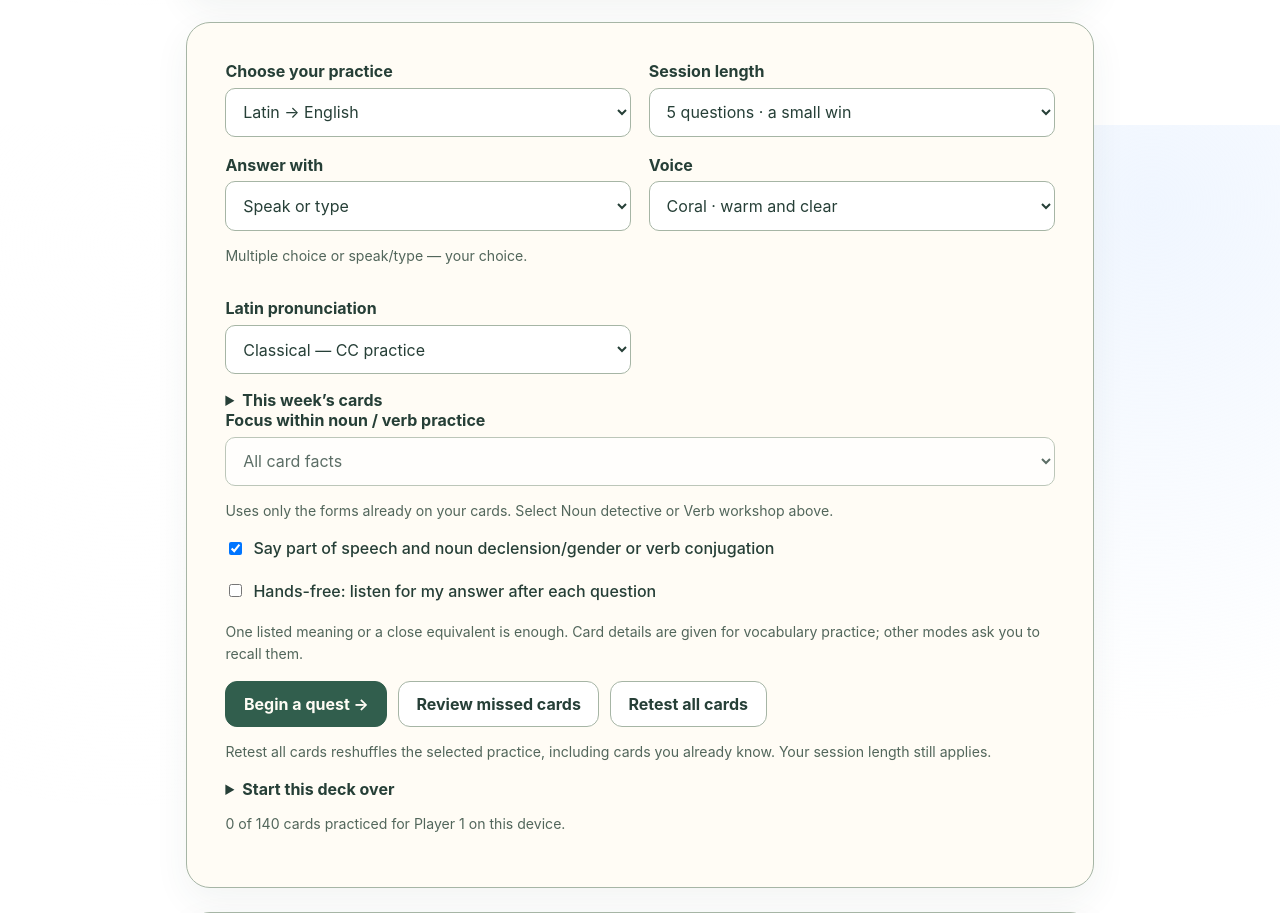
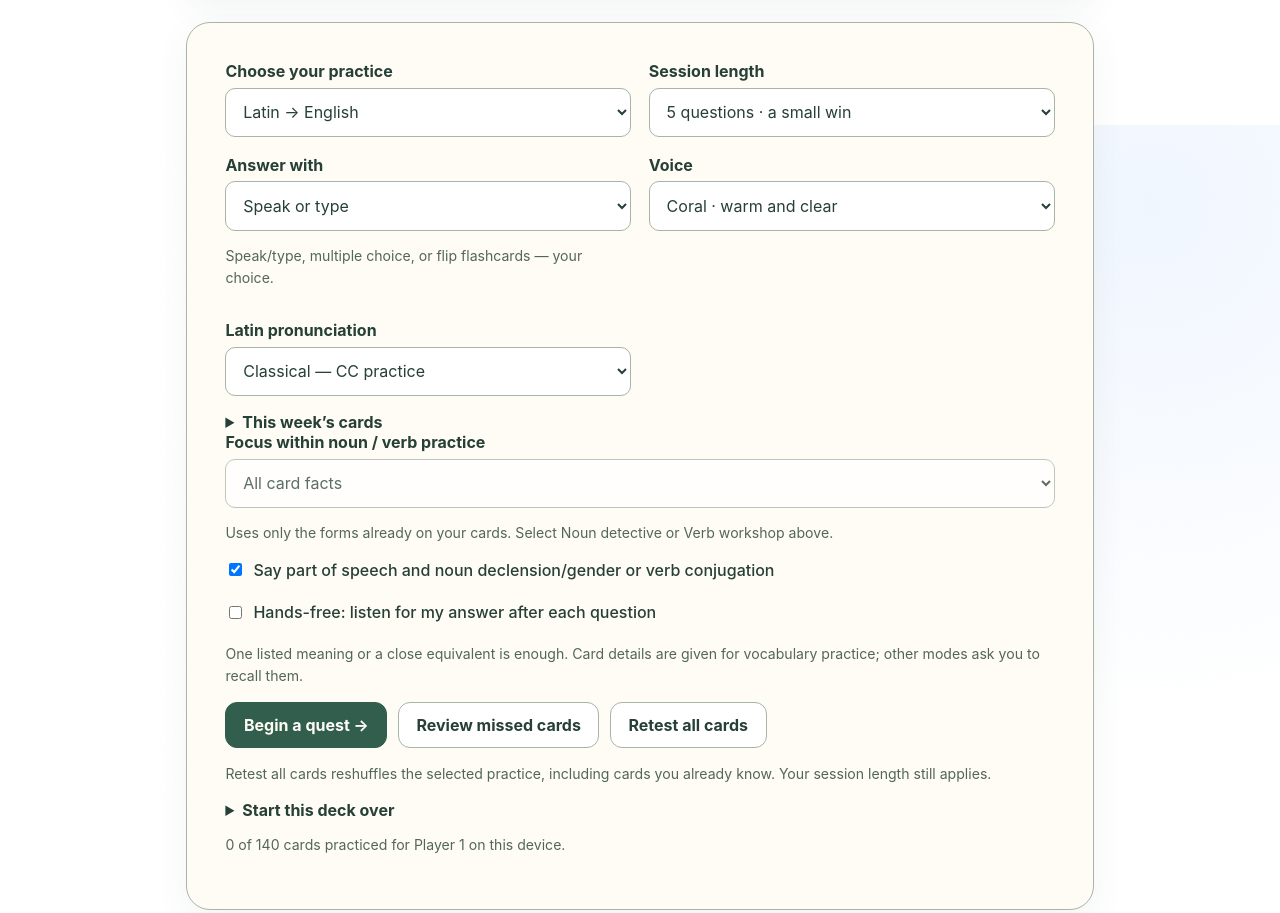
Before and after one commit to theandrewgordon/bible-generator, a Flask app: page /labs/latin-quest in a window 1280 px wide. Shown: the part 675-1588 px from the top of the page. Run offline with Flask 3, Linux system fonts and the light colour scheme; data that the repository does not hold is empty; some libraries are stand-ins or nearby versions.

Commit message:
Add bidirectional flip flashcards with cached optional audio and separate ratings

```diff
--- a/static/js/latin-quest-core.js
+++ b/static/js/latin-quest-core.js
@@ -24,7 +24,7 @@ function buildQueue(questions,mode,size,stats,review=false,random=Math.random){
  const seen=new Set();return pool.filter(q=>{if(seen.has(q.card))return false;seen.add(q.card);return true;}).slice(0,size);
 }
 function resetProgress(stats,questions,mode,response){
- const ids=new Set(questions.filter(q=>mode==='mixed'?q.mode!=='reverse':q.mode===mode).map(q=>q.id+(response==='choice'?':choice':'')));
+ const ids=new Set(questions.filter(q=>mode==='mixed'?q.mode!=='reverse':q.mode===mode).map(q=>q.id+(['choice','flash'].includes(response)?':'+response:'')));
  return Object.fromEntries(Object.entries(stats).filter(([id])=>!ids.has(id)));
 }
 // Distractors come only from approved vocabulary; never offer another accepted answer.
--- a/static/js/latin-quest.js
+++ b/static/js/latin-quest.js
@@ -7,7 +7,7 @@ try{const saved=JSON.parse(localStorage.getItem(PLAYERS)||'null');if(saved&&Arra
 let STORE='faithsparks.latinQuest.player.'+player+'.progress.v1';
 const CACHE='faithsparks-latin-voice-'+config.audioVersion;
 let stats={},queue=[],position=0,score=0,completed=0,active=false,resolved=false,helped=false,currentCorrect=false,previousStat=null;
-let studyCue=null,resetBackup=null,choiceButtons=[],selectedChoice=null,requestedReset=null,assisted=0;
+let studyCue=null,resetBackup=null,choiceButtons=[],selectedChoice=null,requestedReset=null,assisted=0,flashBack=false,flashSeen=false;
 let settings={},generation=0,audio=null,recognition=null,nextTimer=null;
 const memory=new Map(),pending=new Map(),Recognition=window.SpeechRecognition||window.webkitSpeechRecognition;
 function notice(text){$('lq-notice').textContent=text;}
@@ -28,9 +28,9 @@ function practicePool(){let pool=config.questions;if($('lq-week-use').checked)po
 function showMemory(){const memory=config.memory?.[current().card];if(!memory)return;if(!resolved)helped=true;$('lq-memory-text').textContent='Memory aid, not an answer: '+memory.text;$('lq-memory-text').hidden=false;$('lq-memory-source').href=memory.source;$('lq-memory-source').hidden=false;$('lq-memory-hear').hidden=false;}
 $('lq-week-search').addEventListener('input',paintWeek);$('lq-week-use').addEventListener('change',saveWeek);$('lq-week-all').addEventListener('click',()=>{weekly=new Set(deckCards.map(q=>q.card));saveWeek();paintWeek();});$('lq-week-none').addEventListener('click',()=>{weekly.clear();saveWeek();paintWeek();});$('lq-memory-open').addEventListener('click',showMemory);$('lq-memory-hear').addEventListener('click',()=>{if(active)speak('memory:'+current().card);});paintWeek();
 
-function progressQuestion(){return settings.response==='choice'?{...current(),id:current().id+':choice'}:current();}
-function sessionStats(){if(settings.response!=='choice')return stats;return Object.fromEntries(Object.entries(stats).filter(([id])=>id.endsWith(':choice')).map(([id,value])=>[id.slice(0,-7),value]));}
-function syncResponse(){const mode=$('lq-mode').value;$('lq-focus').disabled=!['nouns','verbs'].includes(mode);for(const option of $('lq-focus').options||[])option.disabled=option.value!=='all'&&(mode==='verbs'?option.value!=='principal':option.value==='principal');if((mode==='verbs'&&$('lq-focus').value!=='principal')||(mode==='nouns'&&$('lq-focus').value==='principal'))$('lq-focus').value='all';const supported=['meaning','reverse'].includes($('lq-mode').value);$('lq-response').disabled=!supported;if(!supported)$('lq-response').value='recall';const choice=supported&&$('lq-response').value==='choice';$('lq-auto').disabled=choice||!Recognition;if(choice)$('lq-auto').checked=false;$('lq-response-note').textContent=supported?'Multiple choice or speak/type — your choice.':'This practice uses speak or type. Multiple choice is available for Latin ↔ English.';}
+function progressQuestion(){return ['choice','flash'].includes(settings.response)?{...current(),id:current().id+':'+settings.response}:current();}
+function sessionStats(){if(!['choice','flash'].includes(settings.response))return stats;const suffix=':'+settings.response;return Object.fromEntries(Object.entries(stats).filter(([id])=>id.endsWith(suffix)).map(([id,value])=>[id.slice(0,-suffix.length),value]));}
+function syncResponse(){const mode=$('lq-mode').value;$('lq-focus').disabled=!['nouns','verbs'].includes(mode);for(const option of $('lq-focus').options||[])option.disabled=option.value!=='all'&&(mode==='verbs'?option.value!=='principal':option.value==='principal');if((mode==='verbs'&&$('lq-focus').value!=='principal')||(mode==='nouns'&&$('lq-focus').value==='principal'))$('lq-focus').value='all';const supported=['meaning','reverse'].includes($('lq-mode').value);$('lq-response').disabled=!supported;if(!supported)$('lq-response').value='recall';const choice=supported&&['choice','flash'].includes($('lq-response').value);$('lq-auto').disabled=choice||!Recognition;if(choice)$('lq-auto').checked=false;$('lq-response-note').textContent=supported?'Speak/type, multiple choice, or flip flashcards — your choice.':'This practice uses speak or type. Multiple choice and flashcards are available for Latin ↔ English.';}
 function paintChoices(){
  const options=$('lq-options');options.replaceChildren();choiceButtons=[];selectedChoice=null;const values=settings.response==='choice'?core.choicesFor(current(),config.questions):[];
  $('lq-multiple').hidden=!values.length;$('lq-form').hidden=!!values.length;$('lq-choice-repeat').hidden=!values.length;
@@ -44,6 +44,11 @@ function paintChoices(){
   options.appendChild(row);
  }
 }
+function paintFlash(){const flash=settings.response==='flash';$('lq-flash').hidden=!flash;$('lq-quiz-tools').hidden=flash;if(!flash)return;$('lq-form').hidden=true;$('lq-multiple').hidden=true;$('lq-question').textContent=settings.mode==='meaning'?'Latin → English flashcards':'English → Latin flashcards';flashBack=false;flashSeen=false;$('lq-flash-known').disabled=true;$('lq-flash-again').disabled=true;flashSide();}
+function flashSide(){$('lq-flash-side').textContent=flashBack?'Answer side':'Front · tap to flip';$('lq-flip').textContent=flashBack?(current().flash_back||current().answer):(current().flash_front||current().prompt);$('lq-flash-known').disabled=resolved||!flashSeen;$('lq-flash-again').disabled=resolved||!flashSeen;}
+$('lq-flip').addEventListener('click',()=>{if(!active)return;stopMedia();flashBack=!flashBack;if(flashBack)flashSeen=true;flashSide();});
+$('lq-flash-hear').addEventListener('click',()=>{if(active)speak('flash:'+current().id+(flashBack?':back':':front'));});
+$('lq-flash-known').addEventListener('click',()=>{if(active&&!resolved&&flashSeen)resolve(true);});$('lq-flash-again').addEventListener('click',()=>{if(active&&!resolved&&flashSeen)resolve(false);});
 function stopMedia(){generation++;clearTimeout(nextTimer);nextTimer=null;if(audio){audio.pause();audio=null;}if(recognition){const r=recognition;recognition=null;r.abort();}}
 async function cachedClip(cue){
  const voice=settings.voice,pronunciation=settings.pronunciation;
@@ -100,22 +105,22 @@ function paint(){
  $('lq-question').textContent=q.prompt;$('lq-meta').textContent=settings.details?q.details:'';$('lq-answer').value='';$('lq-answer').disabled=false;$('lq-check').disabled=false;
  $('lq-feedback').textContent='';$('lq-followup-details').open=false;$('lq-followup-question').value='';$('lq-followup-status').textContent='';$('lq-followup-result').textContent='';$('lq-followup-choices').replaceChildren();$('lq-after').hidden=true;for(const name of ['hint','reveal','skip'])$('lq-'+name).disabled=false;
  $('lq-memory').hidden=!config.memory?.[q.card];for(const id of ['lq-memory-text','lq-memory-source','lq-memory-hear'])$(id).hidden=true;
- paintChoices();$('lq-question').focus?.({preventScroll:true});$('lq-session').scrollIntoView?.({block:'start'});repeatQuestion();
+ paintChoices();paintFlash();$('lq-question').focus?.({preventScroll:true});$('lq-session').scrollIntoView?.({block:'start'});if(settings.response!=='flash')repeatQuestion();
 }
 function begin(kind='practice'){
- stopMedia();settings={response:['meaning','reverse'].includes($('lq-mode').value)&&$('lq-response').value==='choice'?'choice':'recall',mode:$('lq-mode').value,voice:$('lq-voice').value,pronunciation:$('lq-pronunciation').value,details:$('lq-details').checked,handsfree:$('lq-auto').checked&&!!Recognition};
- if(settings.response==='choice')settings.handsfree=false;
+ stopMedia();settings={response:['meaning','reverse'].includes($('lq-mode').value)&&['choice','flash'].includes($('lq-response').value)?$('lq-response').value:'recall',mode:$('lq-mode').value,voice:$('lq-voice').value,pronunciation:$('lq-pronunciation').value,details:$('lq-details').checked,handsfree:$('lq-auto').checked&&!!Recognition};
+ if(['choice','flash'].includes(settings.response))settings.handsfree=false;
  const nextQueue=kind==='same'?core.shuffled(queue):core.buildQueue(practicePool(),settings.mode,Number($('lq-size').value),kind==='retest'?{}:sessionStats(),kind==='review');
  if(!nextQueue.length){notice('No cards match this practice. Check your weekly selection and focus, or use Retest all cards if there are no misses.');return;}
  queue=nextQueue;resetBackup=null;requestedReset=null;$('lq-reset-confirm').hidden=true;$('lq-undo-reset').hidden=true;position=0;score=0;assisted=0;completed=0;active=true;$('lq-player').disabled=true;$('lq-player-add').disabled=true;$('lq-player-rename').disabled=true;notice('');$('lq-setup').hidden=true;$('lq-result').hidden=true;$('lq-session').hidden=false;$('lq-study').hidden=true;paint();
 }
 async function hint(){if(!active||resolved)return;helped=true;$('lq-feedback').textContent=current().hint;const played=await speak(current().id+':hint');if(played&&settings.handsfree&&!resolved)listen();}
 async function resolve(correct){
- if(!active||resolved)return;stopMedia();for(const button of choiceButtons){button.disabled=true;if(core.matches(current(),button.value)){button.dataset.result='correct';button.textContent=button.value+' ✓';}else if(button===selectedChoice){button.dataset.result='incorrect';button.textContent=button.value+' — try this again later';}}resolved=true;currentCorrect=correct;completed++;if(correct&&!helped)score++;if(correct&&helped)assisted++;stats=core.record(stats,progressQuestion(),correct,helped);save();summary();
+ if(!active||resolved)return;if(settings.response==='flash')helped=false;stopMedia();for(const button of choiceButtons){button.disabled=true;if(core.matches(current(),button.value)){button.dataset.result='correct';button.textContent=button.value+' ✓';}else if(button===selectedChoice){button.dataset.result='incorrect';button.textContent=button.value+' — try this again later';}}resolved=true;currentCorrect=correct;completed++;if(correct&&!helped)score++;if(correct&&helped)assisted++;stats=core.record(stats,progressQuestion(),correct,helped);save();summary();
  $('lq-answer').disabled=true;$('lq-check').disabled=true;for(const name of ['hint','reveal','skip'])$('lq-'+name).disabled=true;
  $('lq-feedback').textContent=correct?(helped?'You got it with a little help. We will revisit this card.':'Correct! One valid answer is enough.'):'Good try. Let us learn this card together.';
- $('lq-card-answer').textContent=current().answer;$('lq-after').hidden=false;$('lq-override').hidden=correct||settings.response==='choice';$('lq-next').textContent=position+1===queue.length?'Finish quest →':'Next question →';$('lq-bar').value=completed;
- const token=generation;if(!correct)await speak(current().id+':answer');
+ $('lq-card-answer').textContent=current().answer;$('lq-after').hidden=false;$('lq-override').hidden=correct||['choice','flash'].includes(settings.response);$('lq-next').textContent=position+1===queue.length?'Finish quest →':'Next question →';$('lq-bar').value=completed;
+ const token=generation;if(settings.response==='flash'){$('lq-flash-known').disabled=true;$('lq-flash-again').disabled=true;$('lq-feedback').textContent=correct?'Marked known.':'Saved for more practice.';}else if(!correct)await speak(current().id+':answer');
  // A new question or manual action invalidates this continuation.
  if(active&&resolved&&settings.handsfree&&generation===(correct?token:token+1))nextTimer=setTimeout(advance,3000);
 }
@@ -124,7 +129,7 @@ function reveal(){if(!active||resolved)return;helped=true;resolve(false);}
 function advance(){if(!active||!resolved)return;stopMedia();position++;if(position>=queue.length){finish(false);return;}paint();}
 function override(){if(!active||!resolved||currentCorrect)return;stopMedia();if(previousStat)stats[progressQuestion().id]=previousStat;else delete stats[progressQuestion().id];stats=core.record(stats,progressQuestion(),true,helped);save();if(!helped)score++;else assisted++;currentCorrect=true;$('lq-feedback').textContent='Marked correct together. Thanks for checking the meaning.';$('lq-override').hidden=true;summary();}
 function finish(paused){
- if(!active)return;stopMedia();active=false;$('lq-player').disabled=false;$('lq-player-add').disabled=false;$('lq-player-rename').disabled=false;$('lq-session').hidden=true;$('lq-result').hidden=false;$('lq-result-title').textContent=paused?'A good place to pause.':'Quest complete.';$('lq-score').textContent=score+' / '+completed;$('lq-result-copy').textContent=(settings.response==='choice'?'Multiple-choice results. Choice practice is tracked separately from speak/type recall. ':'')+'Correct without hints or reveals. Completed questions are saved on this device. Missed and hinted cards will return for review.';$('lq-result-breakdown').textContent=score+' on your own · '+assisted+' with help · '+(completed-score-assisted)+' to practice again';$('lq-resume').hidden=!paused;summary();$('lq-study').hidden=false;$('lq-result-title').focus?.({preventScroll:true});$('lq-result').scrollIntoView?.({block:'start'});
+ if(!active)return;stopMedia();active=false;$('lq-player').disabled=false;$('lq-player-add').disabled=false;$('lq-player-rename').disabled=false;$('lq-session').hidden=true;$('lq-result').hidden=false;$('lq-result-title').textContent=paused?'A good place to pause.':'Quest complete.';$('lq-score').textContent=score+' / '+completed;$('lq-result-copy').textContent=(settings.response==='flash'?'Flashcard self-ratings — Known / reviewed. These are separate from quiz scores. ':settings.response==='choice'?'Multiple-choice results. Choice practice is tracked separately from speak/type recall. ':'')+'Correct without hints or reveals. Completed questions are saved on this device. Missed and hinted cards will return for review.';$('lq-result-breakdown').textContent=settings.response==='flash'?score+' marked known · '+(completed-score)+' to practice again':score+' on your own · '+assisted+' with help · '+(completed-score-assisted)+' to practice again';if(settings.response==='flash')$('lq-result-copy').textContent='Self-rated flashcard practice, saved separately from quiz results. Flip each card, then choose Know it or Practice again. No spoken score summary.';$('lq-resume').hidden=!paused;summary();$('lq-study').hidden=false;$('lq-result-title').focus?.({preventScroll:true});$('lq-result').scrollIntoView?.({block:'start'});
 }
 function studySettings(){settings={...settings,voice:$('lq-voice').value,pronunciation:$('lq-pronunciation').value};}
 async function speakStudy(){if(!studyCue)return;studySettings();$('lq-study-status').textContent='Preparing the spoken card answer…';const played=await speak(studyCue,true);$('lq-study-status').textContent=played?'AI-generated OpenAI voice · saved for replay':$('lq-audio-status').textContent;}
@@ -166,13 +171,13 @@ $('lq-followup-form').addEventListener('submit',e=>{e.preventDefault();askFollow
 $('lq-study-form').addEventListener('submit',e=>{e.preventDefault();if(!active)askStudy($('lq-study-question').value);});$('lq-study-mic').addEventListener('click',()=>listenStudy(false));$('lq-study-repeat').addEventListener('click',speakStudy);
 $('lq-start').addEventListener('click',()=>begin());$('lq-review').addEventListener('click',()=>begin('review'));$('lq-retest').addEventListener('click',()=>begin('retest'));$('lq-retest-same').addEventListener('click',()=>begin('same'));$('lq-stop').addEventListener('click',()=>finish(true));$('lq-form').addEventListener('submit',e=>{e.preventDefault();if(active&&!resolved)check($('lq-answer').value);});$('lq-mic').addEventListener('click',listen);$('lq-repeat').addEventListener('click',repeatQuestion);$('lq-hint').addEventListener('click',hint);$('lq-reveal').addEventListener('click',reveal);$('lq-skip').addEventListener('click',reveal);$('lq-next').addEventListener('click',advance);$('lq-override').addEventListener('click',override);
 $('lq-again').addEventListener('click',()=>{$('lq-result').hidden=true;$('lq-setup').hidden=false;$('lq-study').hidden=false;$('lq-setup').scrollIntoView?.({block:'start'});});
-$('lq-resume').addEventListener('click',()=>{if(active||!queue.length)return;stopMedia();active=true;$('lq-player').disabled=true;$('lq-player-add').disabled=true;$('lq-player-rename').disabled=true;$('lq-result').hidden=true;$('lq-setup').hidden=true;$('lq-study').hidden=true;$('lq-session').hidden=false;$('lq-session').scrollIntoView?.({block:'start'});if(!resolved)repeatQuestion();});
+$('lq-resume').addEventListener('click',()=>{if(active||!queue.length)return;stopMedia();active=true;$('lq-player').disabled=true;$('lq-player-add').disabled=true;$('lq-player-rename').disabled=true;$('lq-result').hidden=true;$('lq-setup').hidden=true;$('lq-study').hidden=true;$('lq-session').hidden=false;$('lq-session').scrollIntoView?.({block:'start'});if(!resolved&&settings.response!=='flash')repeatQuestion();});
 function resetDeck(all=false){
  if(active){notice('Pause your quest before resetting progress.');return;}
- const mode=$('lq-mode').value,response=$('lq-response').value==='choice'?'choice':'recall';
+ const mode=$('lq-mode').value,response=['choice','flash'].includes($('lq-response').value)?$('lq-response').value:'recall';
  const label=all?'all Latin progress for '+players.find(p=>p.id===player).name:config.modes?.[mode]||$('lq-mode').selectedOptions?.[0]?.textContent||mode;
  requestedReset={all,mode,response,label};
- $('lq-reset-message').textContent=all?'Reset all Latin progress for '+players.find(p=>p.id===player).name+'? Other players and saved audio stay available.':'Reset '+label+' progress for '+(response==='choice'?'multiple choice':'speak/type')+' for '+players.find(p=>p.id===player).name+'? Other practice progress, other players, and saved audio stay available.';
+ $('lq-reset-message').textContent=all?'Reset all Latin progress for '+players.find(p=>p.id===player).name+'? Other players and saved audio stay available.':'Reset '+label+' progress for '+(response==='flash'?'flashcards':response==='choice'?'multiple choice':'speak/type')+' for '+players.find(p=>p.id===player).name+'? Other practice progress, other players, and saved audio stay available.';
  $('lq-reset-confirm').hidden=false;$('lq-reset-accept').focus?.({preventScroll:true});$('lq-reset-confirm').scrollIntoView?.({block:'nearest'});
 }
 $('lq-reset-deck').addEventListener('click',()=>resetDeck());$('lq-clear').addEventListener('click',()=>resetDeck(true));
--- a/templates/labs_latin_quest.html
+++ b/templates/labs_latin_quest.html
@@ -31,7 +31,7 @@
   <div class="lq-grid">
    <div><label for="lq-mode">Choose your practice</label><select id="lq-mode">{% for key,label in latin_modes.items() %}<option value="{{key}}">{{label}}</option>{% endfor %}</select></div>
    <div><label for="lq-size">Session length</label><select id="lq-size"><option value="5">5 questions · a small win</option><option value="10">10 questions · a deeper practice</option><option value="15">15 questions</option><option value="20">20 questions</option><option value="30">30 questions</option><option value="50">50 questions</option><option value="100">100 questions</option><option value="140">All available cards</option></select></div>
-   <div><label for="lq-response">Answer with</label><select id="lq-response"><option value="recall">Speak or type</option><option value="choice">Multiple choice</option></select><p id="lq-response-note" class="lq-small">Multiple choice is available for Latin ↔ English.</p></div>
+   <div><label for="lq-response">Answer with</label><select id="lq-response"><option value="recall">Speak or type</option><option value="choice">Multiple choice</option><option value="flash">Flashcards · tap to flip</option></select><p id="lq-response-note" class="lq-small">Multiple choice is available for Latin ↔ English.</p></div>
    <div><label for="lq-voice">Voice</label><select id="lq-voice"><option value="coral">Coral · warm and clear</option><option value="marin">Marin · calm and natural</option></select></div>
    <div><label for="lq-pronunciation">Latin pronunciation</label><select id="lq-pronunciation"><option value="classical">Classical — CC practice</option></select></div>
   </div>
@@ -57,6 +57,7 @@
   <progress id="lq-bar" max="5" value="0" aria-label="Questions completed"></progress>
   <p id="lq-meta" class="lq-meta"></p><h2 id="lq-question" tabindex="-1"></h2>
   <p id="lq-audio-status" class="lq-status" role="status"></p>
+  <div id="lq-flash" hidden><p id="lq-flash-side" class="lq-tag"></p><button id="lq-flip" type="button" style="width:100%;min-height:180px;font-family:Georgia,serif;font-size:clamp(1.6rem,4vw,2.4rem)"></button><p class="lq-small">Think of the other side, then tap the card to flip it. Space or Enter works too.</p><div class="lq-row"><button id="lq-flash-hear" type="button">🔊 Hear this side</button><button id="lq-flash-known" type="button" disabled>Know it</button><button id="lq-flash-again" type="button" disabled>Practice again</button></div><p class="lq-small">Flashcards use self-ratings, saved separately from quiz scores.</p></div>
   <div id="lq-multiple" hidden><p class="lq-small">Choose one meaning or word. Tap 🔊 to listen without answering.</p><div id="lq-options" class="lq-grid" role="group" aria-label="Answer choices"></div></div>
   <form id="lq-form"><label for="lq-answer">Your answer</label><input type="text" id="lq-answer" autocomplete="off" autocapitalize="off" spellcheck="false"><div class="lq-row"><button class="primary" id="lq-check" type="submit">Check answer</button><button id="lq-mic" type="button">🎙 Say my answer</button><button id="lq-repeat" type="button">Hear again</button></div></form>
   <div id="lq-memory" class="lq-note" hidden><button id="lq-memory-open" type="button">English memory connection</button><p id="lq-memory-text" class="lq-small" hidden></p><a id="lq-memory-source" class="lq-link" target="_blank" rel="noopener" hidden>Word connection source</a><button id="lq-memory-hear" type="button" hidden>🔊 Hear memory connection</button></div>
@@ -65,7 +66,7 @@
    <form id="lq-followup-form"><label for="lq-followup-question">Follow-up question</label><input type="text" id="lq-followup-question" autocomplete="off"><div class="lq-row"><button type="submit">Ask about this card</button><button type="button" id="lq-followup-mic">🎙 Ask a follow-up by voice</button><button type="button" id="lq-followup-back">Hear quiz question again</button></div></form>
    <p id="lq-followup-status" class="lq-status" role="status"></p><p id="lq-followup-result" class="lq-feedback" role="status" aria-live="polite"></p><div id="lq-followup-choices" class="lq-row"></div>
   </details>
-  <div class="lq-row"><button id="lq-choice-repeat" type="button" hidden>Hear again</button><button id="lq-hint" type="button">A little hint</button><button id="lq-reveal" type="button">Show answer</button><button id="lq-skip" type="button">Skip</button></div>
+  <div class="lq-row" id="lq-quiz-tools"><button id="lq-choice-repeat" type="button" hidden>Hear again</button><button id="lq-hint" type="button">A little hint</button><button id="lq-reveal" type="button">Show answer</button><button id="lq-skip" type="button">Skip</button></div>
   <p id="lq-feedback" class="lq-feedback" role="status" aria-live="polite"></p>
   <div id="lq-after" class="lq-choices" hidden><p id="lq-card-answer" class="lq-answer"></p><div class="lq-row"><button id="lq-next" class="primary" type="button">Next question →</button><button id="lq-override" type="button">My answer was also correct</button></div></div>
  </section>
```
Also changed, not shown: faithsparks/services/latin_quest.py (+15 -0 lines), tests/latin_quest_voice.cjs (+1 -0 lines), tests/test_latin_quest.py (+14 -0 lines), README.md.
